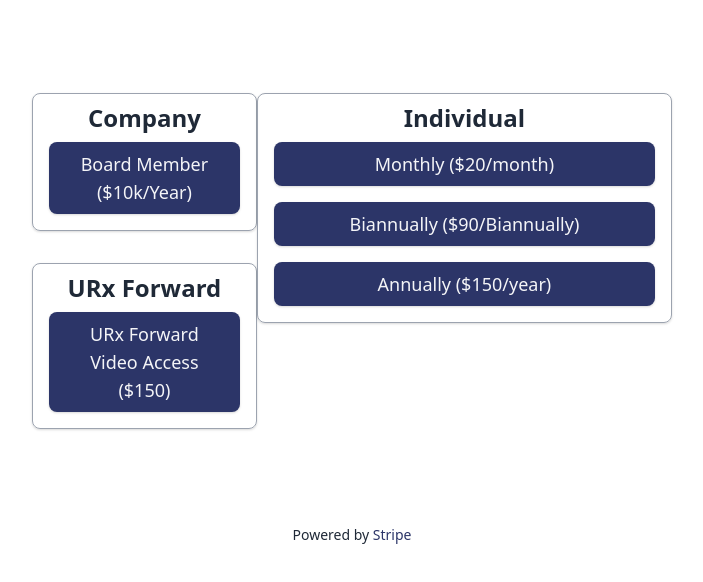
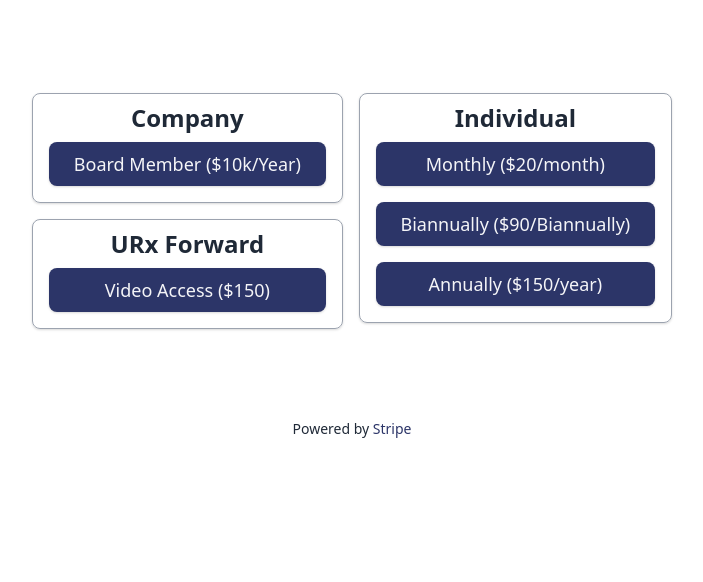
Before and after one commit to URx-Community/talentboard-payment-portal, a plain HTML site: page index.html in a window 1280 px wide. Shown: the part 168-750 px from the top of the page, without its empty margins (288-991 px from the left). Drawn offline with nearby package versions, Linux system fonts and the light colour scheme; a script that the page names is missing.

Commit message:
Fixed flexbox and margins

```diff
--- a/index.html
+++ b/index.html
@@ -30,8 +30,8 @@
     <div class="hidden my-2 bg-red-300 shadow border rounded-lg border-red-500 text-red-800 py-2 px-4 font-semibold"
       id="error-message"></div>
     <div class='flex flex-col md:flex-row items-start'>
-      <div class='flex flex-col items-start'>
-        <div class="m-4 w-full md:w-1/2mt-12 flex flex-col shadow px-4 py-2 border border-gray-400 rounded-lg">
+      <div class='mr-4 w-full md:w-1/2 flex flex-col items-start'>
+        <div class="m-4 w-full flex flex-col shadow px-4 py-2 border border-gray-400 rounded-lg">
           <h1 class="text-2xl font-semibold text-center">Company</h1>
           <button
             class="transition shadow ease-in-out duration-150 focus:outline-none rounded-lg py-2 px-4 my-2 font-medium text-lg"
@@ -39,16 +39,16 @@
             Board Member ($10k/Year)
           </button>
         </div>
-        <div class="m-4 w-full md:w-1/2mt-12 flex flex-col shadow px-4 py-2 border border-gray-400 rounded-lg">
+        <div class="mx-4 w-full flex flex-col shadow px-4 py-2 border border-gray-400 rounded-lg">
           <h1 class="text-2xl font-semibold text-center">URx Forward</h1>
           <button
             class="transition shadow ease-in-out duration-150 focus:outline-none rounded-lg py-2 px-4 my-2 font-medium text-lg"
             data-checkout-mode="payment" data-price-id="price_1Gwv6pDZRanBQTxuINi3umkM">
-            URx Forward Video Access ($150)
+            Video Access ($150)
           </button>
         </div>
       </div>
-      <div class="m-4 w-full md:w-1/2mt-12 flex flex-col shadow px-4 py-2 border border-gray-400 rounded-lg">
+      <div class="m-4 w-full md:w-1/2 flex flex-col shadow px-4 py-2 border border-gray-400 rounded-lg">
         <h1 class="text-2xl font-semibold text-center">Individual</h1>
         <button
           class="transition shadow ease-in-out duration-150 focus:outline-none rounded-lg py-2 px-4 my-2 font-medium text-lg"
```
